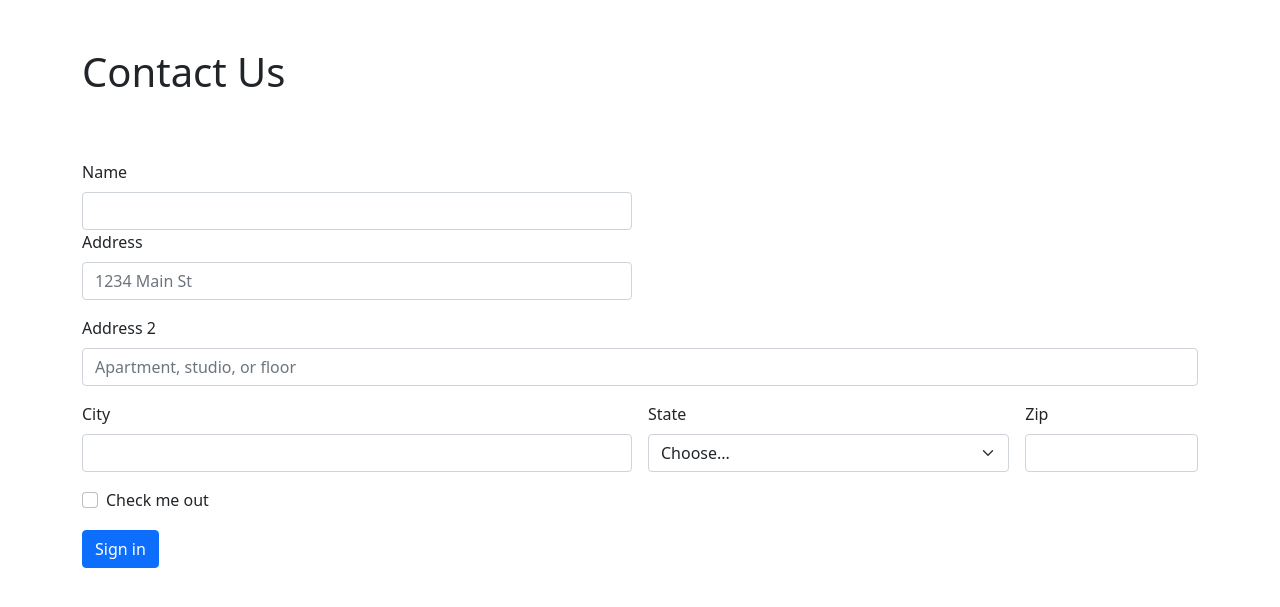
After one commit to abdullah12-alt/Django-Development-Course, a Django app: page /contact/ in a window 1280 px wide. The commit adds this page. Shown: the top 607 px of the page. Run offline with Django 5.2, Linux system fonts and the light colour scheme.

Commit message:
templates

```diff
--- /dev/null
+++ b/DjangoApp/DjangoProject/app1/templates/base.html
@@ -0,0 +1,18 @@
+<!DOCTYPE html>
+<html lang="en">
+<head>
+    <meta charset="UTF-8">
+    <meta name="viewport" content="width=device-width, initial-scale=1.0">
+    <link href="https://cdn.jsdelivr.net/npm/bootstrap@5.0.2/dist/css/bootstrap.min.css" rel="stylesheet" integrity="sha384-EVSTQN3/azprG1Anm3QDgpJLIm9Nao0Yz1ztcQTwFspd3yD65VohhpuuCOmLASjC" crossorigin="anonymous">
+
+    <title>Document</title>
+</head>
+<body>
+  {% block content%}
+  {% endblock content%}
+
+
+<script src="https://cdn.jsdelivr.net/npm/bootstrap@5.0.2/dist/js/bootstrap.bundle.min.js" integrity="sha384-MrcW6ZMFYlzcLA8Nl+NtUVF0sA7MsXsP1UyJoMp4YLEuNSfAP+JcXn/tWtIaxVXM" crossorigin="anonymous"></script>
+
+</body>
+</html>
--- /dev/null
+++ b/DjangoApp/DjangoProject/app1/templates/contact.html
@@ -0,0 +1,50 @@
+{% extends 'base.html'%}
+{% block content%}
+    <div class="container mt-5  " >
+        <h1>Contact Us</h1>
+        <form class="row g-3 mt-5">
+            <div class="col-md-6">
+              <label for="name" class="form-label">Name</label>
+              <input type="text" class="form-control" id="name>
+            </div>
+
+            <div class="col-12">
+              <label for="inputAddress" class="form-label">Address</label>
+              <input type="text" class="form-control" id="inputAddress" placeholder="1234 Main St">
+            </div>
+            <div class="col-12">
+              <label for="inputAddress2" class="form-label">Address 2</label>
+              <input type="text" class="form-control" id="inputAddress2" placeholder="Apartment, studio, or floor">
+            </div>
+            <div class="col-md-6">
+              <label for="inputCity" class="form-label">City</label>
+              <input type="text" class="form-control" id="inputCity">
+            </div>
+            <div class="col-md-4">
+              <label for="inputState" class="form-label">State</label>
+              <select id="inputState" class="form-select">
+                <option selected>Choose...</option>
+                <option>...</option>
+              </select>
+            </div>
+            <div class="col-md-2">
+              <label for="inputZip" class="form-label">Zip</label>
+              <input type="text" class="form-control" id="inputZip">
+            </div>
+            <div class="col-12">
+              <div class="form-check">
+                <input class="form-check-input" type="checkbox" id="gridCheck">
+                <label class="form-check-label" for="gridCheck">
+                  Check me out
+                </label>
+              </div>
+            </div>
+            <div class="col-12">
+              <button type="submit" class="btn btn-primary">Sign in</button>
+            </div>
+          </form>
+      </div>
+
+
+
+      {% endblock content%}
--- a/DjangoApp/DjangoProject/app1/urls.py
+++ b/DjangoApp/DjangoProject/app1/urls.py
@@ -2,4 +2,7 @@ from django.urls import path
 from .views import *
 urlpatterns = [
     path("home/",index ,name="index"),
+    path("about/",about,name="about"),
+    path("contact/",contact,name="contact")
+
 ]
--- a/DjangoApp/DjangoProject/app1/views.py
+++ b/DjangoApp/DjangoProject/app1/views.py
@@ -14,3 +14,20 @@ def index(request):
 
     context={"employe":employe}
     return render(request,'home.html',context)
+
+def about(request):
+    head="Welcome To Minhaj University Lahore"
+    para="""Minhaj University Lahore was founded in 1986 by Shaykh-ul-Islam Prof. Dr Muhammad Tahir-ul-Qadri, patron-in-chief of Minhaj ul Quran International. It is located in a significant place which is easily approachable from all the main areas of the city. Its campuses are situated at Township & Model Town. Degree awarding status was granted by Govt. of the Punjab vide Act No: XII of 2005. The Higher Education Commission of Pakistan has also recognized Minhaj University, as ‘W3‘ ranking University.
+
+It comprises of nine faculties that of Computer Science & Information Technology, Basic Sciences & Mathematics, Economics & Management Sciences, Social Sciences & Humanities, Languages, Shariah & Islamic Studies, Engineering, Allied Health Sciences, Applied Sciences.
+    """
+    context={
+        "head":head,
+        "para":para
+    }
+    return render(request,"about.html",context)
+
+
+
+def contact(request):
+    return render(request,'contact.html',{})
```
Also changed, not shown: DjangoApp/DjangoProject/app1/templates/about.html (added, +12 -0 lines), DjangoApp/DjangoProject/app1/templates/home.html (+3 -18 lines).
